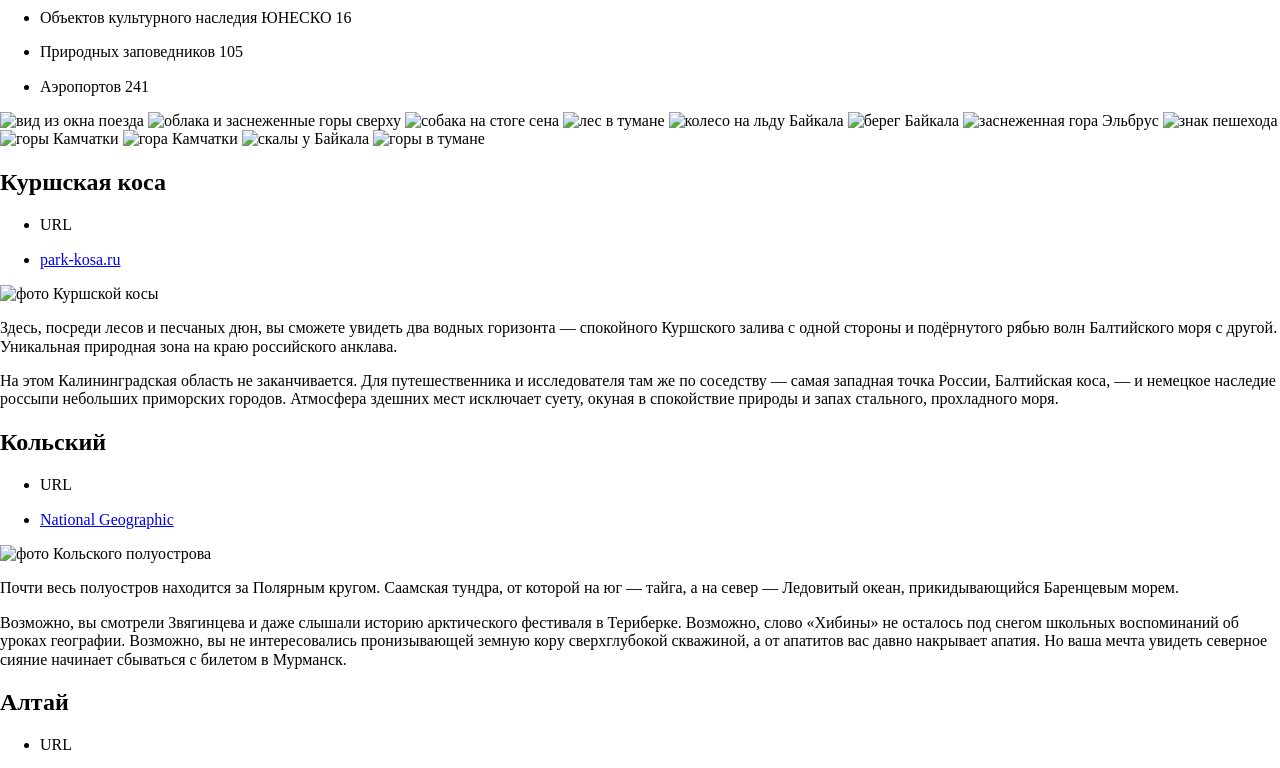
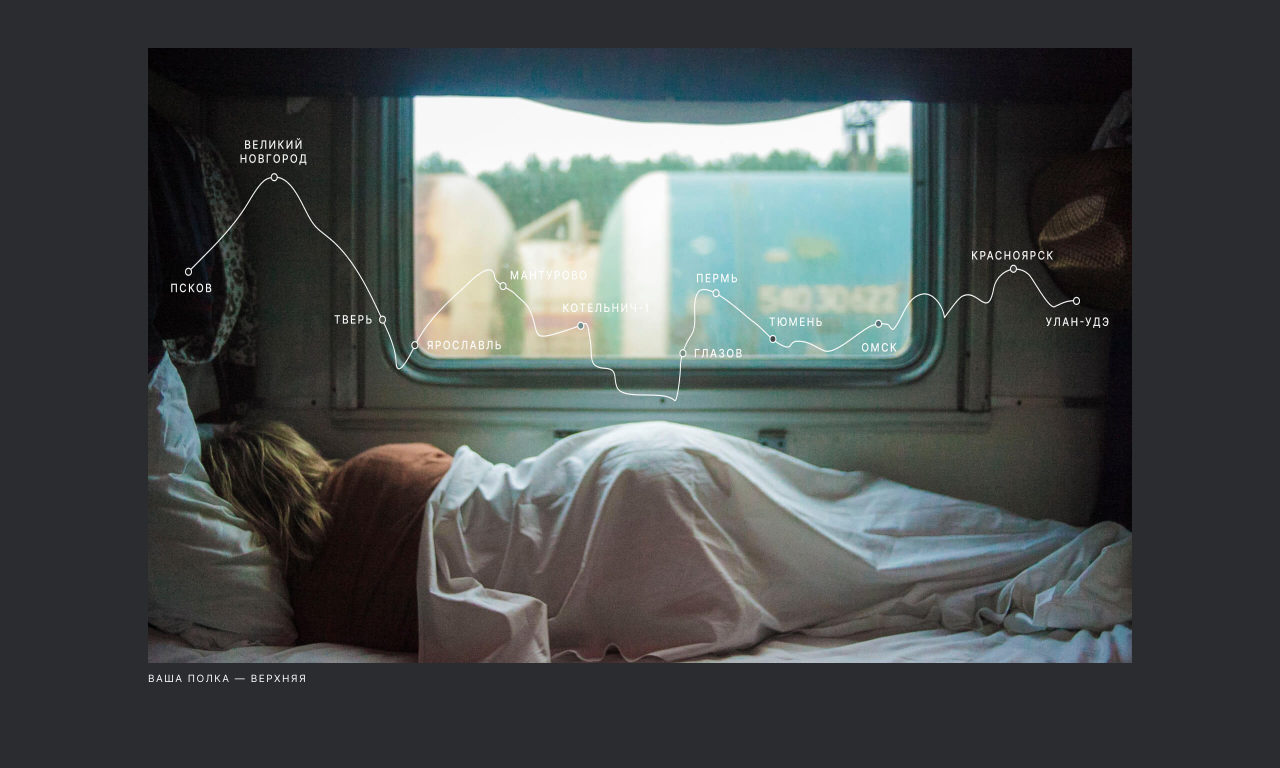
Before and after one commit to Davr007/russian-travel, a plain HTML site: page index.html in a window 1280 px wide. Shown: the part 455-1223 px from the top of the page. Drawn offline with Linux system fonts and the light colour scheme; the site is published under a folder, as on GitHub Pages, so addresses that start at the root find nothing.

Commit message:
first-commit

```diff
--- a/blocks/cover/__overlay/cover__overlay.css
+++ b/blocks/cover/__overlay/cover__overlay.css
@@ -6,7 +6,7 @@
     align-items: center;
     justify-content: center;
     text-align: center;
-    background-image: url('/images/cover/cover-trains.jpg');
+    background-image: url('../../../images/cover/cover-trains.jpg');
     background-size: contain;
     background-repeat: no-repeat;
     z-index: 1;
--- a/fonts/fonts.css
+++ b/fonts/fonts.css
@@ -3,8 +3,8 @@
     font-style:  normal;
     font-weight: 400;
     font-display: swap;
-    src: url('/fonts/Inter/Inter-Regular.woff2') format("woff2"),
-         url('/fonts/Inter/Inter-Regular.woff') format("woff");
+    src: url('./Inter/Inter-Regular.woff2') format("woff2"),
+         url('./Inter/Inter-Regular.woff') format("woff");
   }
 
 @font-face {
@@ -12,8 +12,8 @@
     font-style:  normal;
     font-weight: 700;
     font-display: swap;
-    src: url('/fonts/Inter/Inter-Bold.woff2') format("woff2"),
-         url('/fonts/Inter/Inter-Bold.woff') format("woff");
+    src: url('./Inter/Inter-Bold.woff2') format("woff2"),
+         url('./Inter/Inter-Bold.woff') format("woff");
   }
 
   @font-face {
@@ -21,6 +21,6 @@
     font-style:  normal;
     font-weight: 900;
     font-display: swap;
-    src: url('/fonts/Inter/Inter-Black.woff2') format("woff2"),
-         url('/fonts/Inter/Inter-Black.woff') format("woff");
+    src: url('./Inter/Inter-Black.woff2') format("woff2"),
+         url('./Inter/Inter-Black.woff') format("woff");
   }
--- a/index.html
+++ b/index.html
@@ -4,15 +4,13 @@
     <meta charset="UTF-8">
     <meta http-equiv="X-UA-Compatible" content="IE=edge">
     <meta name="viewport" content="width=device-width, initial-scale=1.0">
-    <link rel="stylesheet" href="style.css">
-    <link rel="stylesheet" href="vendor/normalize.css">
-    <link rel="stylesheet" href="/pages/index.css">
+    <link rel="stylesheet" href="./pages/index.css">
     <title>Путешествия по России</title>
 </head>
 <body class="page">
     <div class="page__container">
         <header class="header page__element">
-            <img src="/images/logo/header-logo.svg" alt="Логотип 'Россия'" class="header__logo">
+            <img src="./images/logo/header-logo.svg" alt="Логотип 'Россия'" class="header__logo">
             <ul class="header__lang-links">
                 <li class="header__lang-item">
                     <a href="#" class="header__lang-link link header__lang-link_active">Ru</a>
@@ -26,7 +24,7 @@
             <section class="lead content__element">
                 <h1 class="lead__title">Путешествия по России</h1>
                 <p class="lead__subtitle">Настоящая страна не в выпусках новостей, а здесь.</p>
-                <img src="/images/lead/lead-polka.jpg" alt="Девушка спит на нижней полке поезда" class="lead__image">
+                <img src="./images/lead/lead-polka.jpg" alt="Девушка спит на нижней полке поезда" class="lead__image">
                 <p class="lead__caption">ваша полка — верхняя</p>
             </section>
             <section class="intro content__element">
@@ -53,18 +51,18 @@
                 </div>
             </section>
             <section class="photo-grid content__element">
-                <img src="/images/photo-grid/photo-grid-train.jpg" alt="вид из окна поезда" class="photo-grid__item">
-                <img src="/images/photo-grid/photo-grid-atharva-tulsi.jpg" alt="облака и заснеженные горы сверху" class="photo-grid__item">
-                <img src="/images/photo-grid/photo-grid-tuman.jpg" alt="собака на стоге сена" class="photo-grid__item">
-                <img src="/images/photo-grid/photo-grid-sochi.jpg" alt="лес в тумане" class="photo-grid__item">
-                <img src="/images/photo-grid/photo-grid-arisa.jpg" alt="колесо на льду Байкала" class="photo-grid__item">
-                <img src="/images/photo-grid/photo-grid-baikal.jpg" alt="берег Байкала" class="photo-grid__item">
-                <img src="/images/photo-grid/photo-grid-elbrus.jpg" alt="заснеженная гора Эльбрус" class="photo-grid__item">
-                <img src="/images/photo-grid/photo-grid-kondratiev.jpg" alt="знак пешехода" class="photo-grid__item">
-                <img src="/images/photo-grid/photo-grid-kamchatka-1.jpg" alt="горы Камчатки" class="photo-grid__item">
-                <img src="/images/photo-grid/photo-grid-kamchatka-2.jpg" alt="гора Камчатки" class="photo-grid__item">
-                <img src="/images/photo-grid/photo-grid-baikal-2.jpg" alt="скалы у Байкала" class="photo-grid__item">
-                <img src="/images/photo-grid/photo-grid-ergaki.jpg" alt="горы в тумане" class="photo-grid__item">
+                <img src="./images/photo-grid/photo-grid-train.jpg" alt="вид из окна поезда" class="photo-grid__item">
+                <img src="./images/photo-grid/photo-grid-atharva-tulsi.jpg" alt="облака и заснеженные горы сверху" class="photo-grid__item">
+                <img src="./images/photo-grid/photo-grid-tuman.jpg" alt="собака на стоге сена" class="photo-grid__item">
+                <img src="./images/photo-grid/photo-grid-sochi.jpg" alt="лес в тумане" class="photo-grid__item">
+                <img src="./images/photo-grid/photo-grid-arisa.jpg" alt="колесо на льду Байкала" class="photo-grid__item">
+                <img src="./images/photo-grid/photo-grid-baikal.jpg" alt="берег Байкала" class="photo-grid__item">
+                <img src="./images/photo-grid/photo-grid-elbrus.jpg" alt="заснеженная гора Эльбрус" class="photo-grid__item">
+                <img src="./images/photo-grid/photo-grid-kondratiev.jpg" alt="знак пешехода" class="photo-grid__item">
+                <img src="./images/photo-grid/photo-grid-kamchatka-1.jpg" alt="горы Камчатки" class="photo-grid__item">
+                <img src="./images/photo-grid/photo-grid-kamchatka-2.jpg" alt="гора Камчатки" class="photo-grid__item">
+                <img src="./images/photo-grid/photo-grid-baikal-2.jpg" alt="скалы у Байкала" class="photo-grid__item">
+                <img src="./images/photo-grid/photo-grid-ergaki.jpg" alt="горы в тумане" class="photo-grid__item">
             </section>
             <section class="places content__element">
                 <article class="place">
@@ -77,7 +75,7 @@
                             <a href="http://park-kosa.ru" class="place__link link link_underline" target="_blank">park-kosa.ru</a>
                         </li>
                     </ul>
-                    <img src="/images/place/place-kosa.jpg" alt="фото Куршской косы" class="place__image">
+                    <img src="./images/place/place-kosa.jpg" alt="фото Куршской косы" class="place__image">
                     <div class="place__paragraphs">
                         <p class="place__paragraph">Здесь, посреди лесов и песчаных дюн, вы сможете увидеть два водных горизонта — спокойного Куршского залива с одной стороны и подёрнутого рябью волн Балтийского моря с другой. Уникальная природная зона на краю российского анклава.</p>
                         <p class="place__paragraph">На этом Калининградская область не заканчивается. Для путешественника и исследователя там же по соседству — самая западная точка России, Балтийская коса, — и немецкое наследие россыпи небольших приморских городов. Атмосфера здешних мест исключает суету, окуная в спокойствие природы и запах стального, прохладного моря.</p>
@@ -93,7 +91,7 @@
                             <a href="https://yourshot.nationalgeographic.com/photos/?keywords=kolskiy" class="place__link link link_underline" target="_blank">National Geographic</a>
                         </li>
                     </ul>
-                    <img src="/images/place/place-kolsky.jpg" alt="фото Кольского полуострова" class="place__image">
+                    <img src="./images/place/place-kolsky.jpg" alt="фото Кольского полуострова" class="place__image">
                     <div class="place__paragraphs">
                         <p class="place__paragraph">Почти весь полуостров находится за Полярным кругом. Саамская тундра, от которой на юг — тайга, а на север — Ледовитый океан, прикидывающийся Баренцевым морем.</p>
                         <p class="place__paragraph">Возможно, вы смотрели Звягинцева и даже слышали историю арктического фестиваля в Териберке. Возможно, слово «Хибины» не осталось под снегом школьных воспоминаний об уроках географии. Возможно, вы не интересовались пронизывающей земную кору сверхглубокой скважиной, а от апатитов вас давно накрывает апатия. Но ваша мечта увидеть северное сияние начинает сбываться с билетом в Мурманск.</p>
@@ -109,7 +107,7 @@
                             <a href="https://www.facebook.com/vera.bashmakova/posts/10156011613718822" class="place__link link link_underline" target="_blank">Facebook</a>
                         </li>
                     </ul>
-                    <img src="/images/place/place-altai.jpg" alt="фото Алтайского леса" class="place__image">
+                    <img src="./images/place/place-altai.jpg" alt="фото Алтайского леса" class="place__image">
                     <div class="place__paragraphs">
                         <p class="place__paragraph">Алтай — одно из красивейших мест в России. В первую очередь из-за гор: если ехать вдоль хребта, вы увидите склоны, усыпанные соснами, горные реки и озёра. А если вы откроете в автомобиле окна, сможете познакомиться с невидимым чудом здешних мест — горным воздухом.</p>
                         <p class="place__paragraph">Климат на Алтае умеренный, поэтому ехать сюда лучше всего летом. Так вы увидите всё разнообразие местной флоры и фауны. По лесам Алтая бродят лоси, над хребтами летают орлы, а на равнинах пасутся косули. И знаменитые манулы — тоже обитатели Алтайского края.</p>
@@ -125,7 +123,7 @@
                             <a href="https://vk.com/baikalmile" class="place__link link link_underline" target="_blank">https://vk.com/baikalmile</a>
                         </li>
                     </ul>
-                    <img src="/images/place/place-winter-baikal.jpg" alt="фото заледеневшего Байкала" class="place__image">
+                    <img src="./images/place/place-winter-baikal.jpg" alt="фото заледеневшего Байкала" class="place__image">
                     <div class="place__paragraphs">
                         <p class="place__paragraph">Всем известен Байкал как крупнейшее озеро в мире. Многие также знают, что это самый большой источник пресной воды и одно из красивейших мест в России.</p>
                         <p class="place__paragraph">Конечно, это всё так. Но Байкал ещё идеальное место для соревнований по скийорингу. Это такой вид спорта, когда лыжник привязывает себя к мотоциклу, и тандем старается развить как можно бóльшую скорость на льду. В марте 2019 года на фестивале «Байкальская миля» был поставлен мировой рекорд — 197.011 км/ч.</p>
@@ -141,7 +139,7 @@
                             <a href="http://vodlozero.ru/" class="place__link link link_underline" target="_blank">http://vodlozero.ru/</a>
                         </li>
                     </ul>
-                    <img src="/images/place/place-karelia.jpg" alt="фото леса в Карелии" class="place__image">
+                    <img src="./images/place/place-karelia.jpg" alt="фото леса в Карелии" class="place__image">
                     <div class="place__paragraphs">
                         <p class="place__paragraph">Сибирь заканчивается не на Урале, а в Карелии: образующая тайгу сибирская лиственница не растёт западнее Водлозера. Зато здесь она вымахивает на 30 метров — леса карельских национальных парков из-за непроходимых болот никогда не знали топора. Некоторым соснам уже больше чем полтысячелетия. Прикоснитесь к живому существу, видевшему солнце раньше, чем увидал его Иван Грозный. В девственном лесу на сотню километров не встретишь тропы. А на редких тропинках деревья в паре метров от земли помечены медвежьими когтями. Чтобы все знали, кто тут хозяин.</p>
                     </div>
--- a/pages/index.css
+++ b/pages/index.css
@@ -1,46 +1,46 @@
-@import url(/vendor/normalize.css);
-@import url(/fonts/fonts.css);
-@import url(/blocks/content/content.css);
-@import url(/blocks/content/__element/content__element.css);
-@import url(/blocks/cover/cover.css);
-@import url(/blocks/cover/__overlay/cover__overlay.css);
-@import url(/blocks/cover/__title/cover__title.css);
-@import url(/blocks/cover/__subtitle/cover__subtitle.css);
-@import url(/blocks/footer/footer.css);
-@import url(/blocks/footer/__copyright/footer__copyright.css);
-@import url(/blocks/footer/__link-container/footer__link-container.css);
-@import url(/blocks/footer/__link/footer__link.css);
-@import url(/blocks/footer/__links/footer__links.css);
-@import url(/blocks/header/header.css);
-@import url(/blocks/header/__lang-item/header__lang-item.css);
-@import url(/blocks/header/__lang-link/header__lang-link.css);
-@import url(/blocks/header/__lang-link/_active/header__lang-link_active.css);
-@import url(/blocks/header/__lang-links/header__lang-links.css);
-@import url(/blocks/header/__logo/header__logo.css);
-@import url(/blocks/intro/intro.css);
-@import url(/blocks/intro/__container/intro__container.css);
-@import url(/blocks/intro/__list-item/intro__list-item.css);
-@import url(/blocks/intro/__list/intro__list.css);
-@import url(/blocks/intro/__span-accent/intro__span-accent.css);
-@import url(/blocks/intro/__text/intro__text.css);
-@import url(/blocks/intro/__title/intro__title.css);
-@import url(/blocks/lead/lead.css);
-@import url(/blocks/lead/__caption/lead__caption.css);
-@import url(/blocks/lead/__image/lead__image.css);
-@import url(/blocks/lead/__subtitle/lead__subtitle.css);
-@import url(/blocks/lead/__title/lead__title.css);
-@import url(/blocks/link/link.css);
-@import url(/blocks/link/_underline/link_underline.css);
-@import url(/blocks/page/page.css);
-@import url(/blocks/page/__container/page__container.css);
-@import url(/blocks/page/__element/page__element.css);
-@import url(/blocks/photo-grid/photo-grid.css);
-@import url(/blocks/photo-grid/photo-grid__item/photo-grid__item.css);
-@import url(/blocks/place/place.css);
-@import url(/blocks/place/__image/place__image.css);
-@import url(/blocks/place/__link/place__link.css);
-@import url(/blocks/place/__paragraph/place__paragraph.css);
-@import url(/blocks/place/__title/place__title.css);
-@import url(/blocks/place/__url-heading/place__url-heading.css);
-@import url(/blocks/place/__website/place__website.css);
-@import url(/blocks/places/places.css);
+@import url(../vendor/normalize.css);
+@import url(../fonts/fonts.css);
+@import url(../blocks/content/content.css);
+@import url(../blocks/content/__element/content__element.css);
+@import url(../blocks/cover/cover.css);
+@import url(../blocks/cover/__overlay/cover__overlay.css);
+@import url(../blocks/cover/__title/cover__title.css);
+@import url(../blocks/cover/__subtitle/cover__subtitle.css);
+@import url(../blocks/footer/footer.css);
+@import url(../blocks/footer/__copyright/footer__copyright.css);
+@import url(../blocks/footer/__link-container/footer__link-container.css);
+@import url(../blocks/footer/__link/footer__link.css);
+@import url(../blocks/footer/__links/footer__links.css);
+@import url(../blocks/header/header.css);
+@import url(../blocks/header/__lang-item/header__lang-item.css);
+@import url(../blocks/header/__lang-link/header__lang-link.css);
+@import url(../blocks/header/__lang-link/_active/header__lang-link_active.css);
+@import url(../blocks/header/__lang-links/header__lang-links.css);
+@import url(../blocks/header/__logo/header__logo.css);
+@import url(../blocks/intro/intro.css);
+@import url(../blocks/intro/__container/intro__container.css);
+@import url(../blocks/intro/__list-item/intro__list-item.css);
+@import url(../blocks/intro/__list/intro__list.css);
+@import url(../blocks/intro/__span-accent/intro__span-accent.css);
+@import url(../blocks/intro/__text/intro__text.css);
+@import url(../blocks/intro/__title/intro__title.css);
+@import url(../blocks/lead/lead.css);
+@import url(../blocks/lead/__caption/lead__caption.css);
+@import url(../blocks/lead/__image/lead__image.css);
+@import url(../blocks/lead/__subtitle/lead__subtitle.css);
+@import url(../blocks/lead/__title/lead__title.css);
+@import url(../blocks/link/link.css);
+@import url(../blocks/link/_underline/link_underline.css);
+@import url(../blocks/page/page.css);
+@import url(../blocks/page/__container/page__container.css);
+@import url(../blocks/page/__element/page__element.css);
+@import url(../blocks/photo-grid/photo-grid.css);
+@import url(../blocks/photo-grid/photo-grid__item/photo-grid__item.css);
+@import url(../blocks/place/place.css);
+@import url(../blocks/place/__image/place__image.css);
+@import url(../blocks/place/__link/place__link.css);
+@import url(../blocks/place/__paragraph/place__paragraph.css);
+@import url(../blocks/place/__title/place__title.css);
+@import url(../blocks/place/__url-heading/place__url-heading.css);
+@import url(../blocks/place/__website/place__website.css);
+@import url(../blocks/places/places.css);
```
Also changed, not shown: 2 other files.
